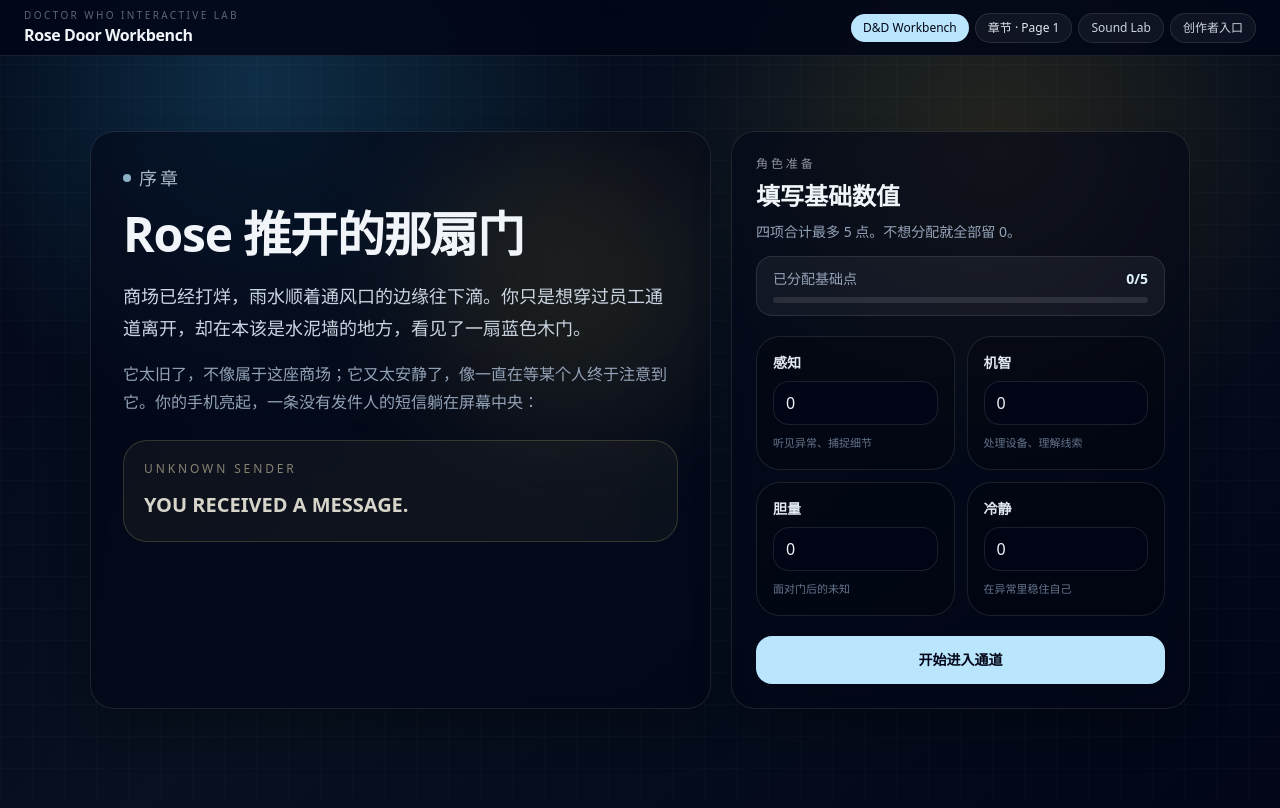
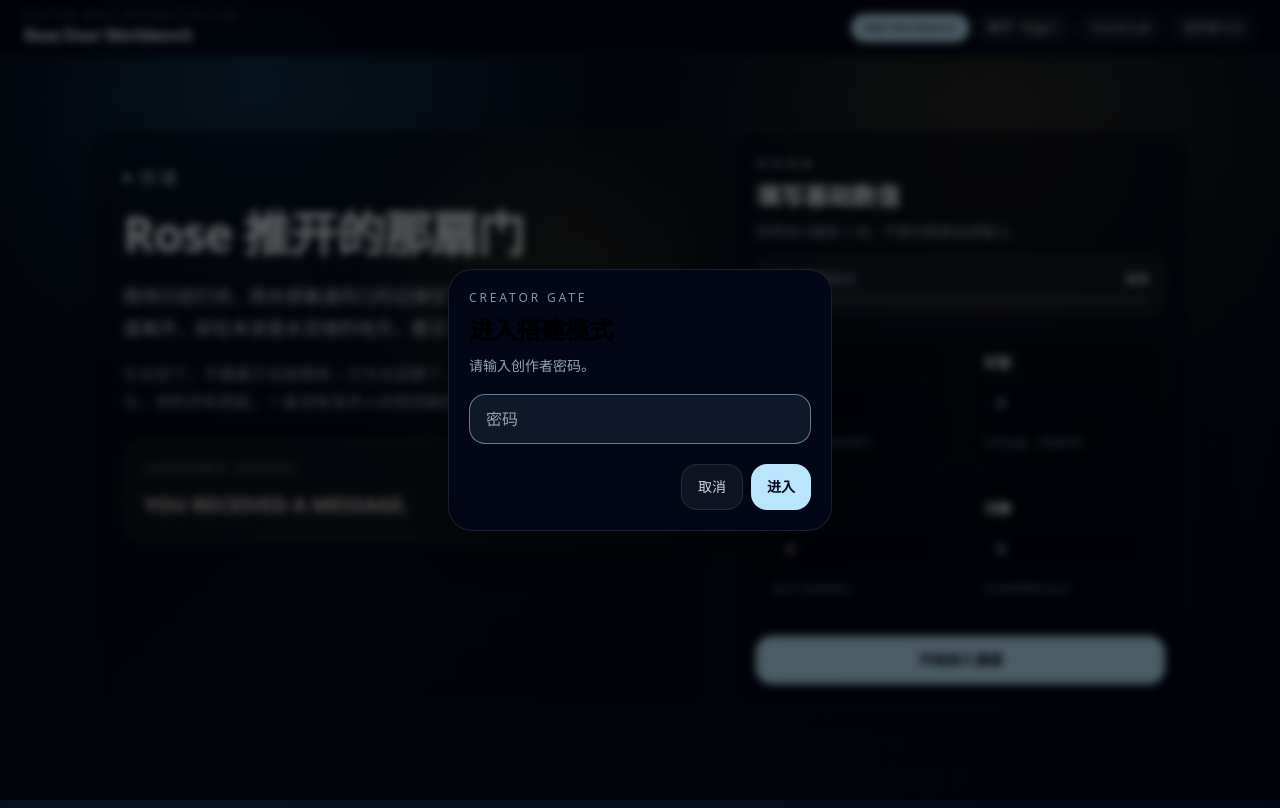
Before and after one commit to quellah1010-code/Doctor-Who, a React (Vite) app: page / in a window 1280 px wide. Both pictures are taken after a click on the button "创作者入口". Built offline with nearby package versions, Linux system fonts and the light colour scheme.

Commit message:
Render creator gate on start screen

```diff
--- a/src/DWDoorWorkbenchMockup.jsx
+++ b/src/DWDoorWorkbenchMockup.jsx
@@ -553,6 +553,42 @@ function StartScreen({ abilities, setAbilities, onStart, navProps }) {
   );
 }
 
+function BuildGateModal({ buildPassword, buildPasswordError, setBuildPassword, setBuildPasswordError, submitBuildPassword, onCancel }) {
+  return (
+    <div className="fixed inset-0 z-50 flex items-center justify-center bg-black/60 p-4 backdrop-blur-sm">
+      <div className="w-full max-w-sm rounded-3xl border border-white/10 bg-slate-950 p-5 shadow-2xl shadow-black/50">
+        <div className="text-xs uppercase tracking-[0.24em] text-sky-100/60">creator gate</div>
+        <h2 className="mt-2 text-2xl font-semibold">进入搭建模式</h2>
+        <p className="mt-2 text-sm leading-6 text-slate-400">请输入创作者密码。</p>
+        <input
+          value={buildPassword}
+          onChange={(event) => {
+            setBuildPassword(event.target.value);
+            setBuildPasswordError("");
+          }}
+          onKeyDown={(event) => {
+            if (event.key === "Enter") submitBuildPassword();
+            if (event.key === "Escape") onCancel();
+          }}
+          autoFocus
+          type="password"
+          placeholder="密码"
+          className="mt-4 w-full rounded-2xl border border-white/10 bg-slate-900 px-4 py-3 text-slate-100 outline-none focus:border-sky-200/50"
+        />
+        {buildPasswordError && <p className="mt-2 text-sm text-rose-200">{buildPasswordError}</p>}
+        <div className="mt-5 flex justify-end gap-2">
+          <button type="button" onClick={onCancel} className="rounded-2xl border border-white/10 bg-white/5 px-4 py-3 text-sm text-slate-300 hover:bg-white/10">
+            取消
+          </button>
+          <button type="button" onClick={submitBuildPassword} className="rounded-2xl bg-sky-200 px-4 py-3 text-sm font-semibold text-slate-950 hover:bg-sky-100">
+            进入
+          </button>
+        </div>
+      </div>
+    </div>
+  );
+}
+
 export default function DWDoorWorkbenchMockup({ onOpenSoundLab = () => {} }) {
   const [currentId, setCurrentId] = useState("door");
   const [log, setLog] = useState(initialLog);
@@ -742,7 +778,21 @@ export default function DWDoorWorkbenchMockup({ onOpenSoundLab = () => {} }) {
   };
 
   if (!hasStarted) {
-    return <StartScreen abilities={abilities} setAbilities={setAbilities} onStart={() => setHasStarted(true)} navProps={navProps} />;
+    return (
+      <>
+        {showBuildGate && (
+          <BuildGateModal
+            buildPassword={buildPassword}
+            buildPasswordError={buildPasswordError}
+            setBuildPassword={setBuildPassword}
+            setBuildPasswordError={setBuildPasswordError}
+            submitBuildPassword={submitBuildPassword}
+            onCancel={() => setShowBuildGate(false)}
+          />
+        )}
+        <StartScreen abilities={abilities} setAbilities={setAbilities} onStart={() => setHasStarted(true)} navProps={navProps} />
+      </>
+    );
   }
 
   return (
```
